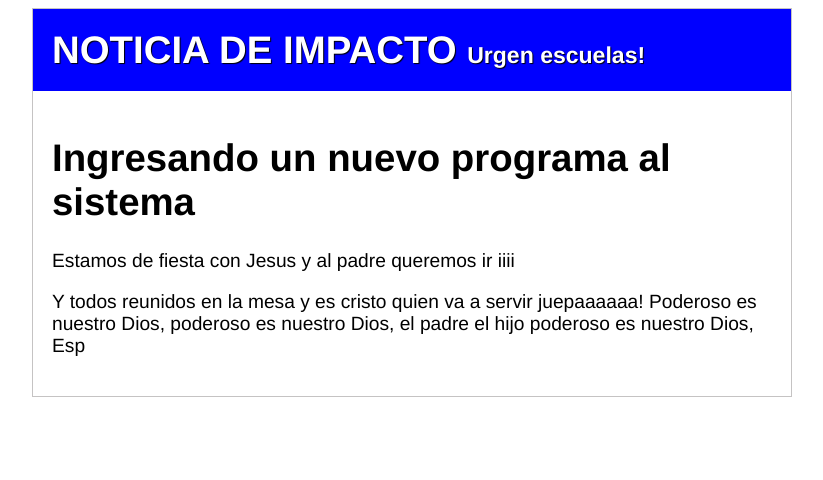
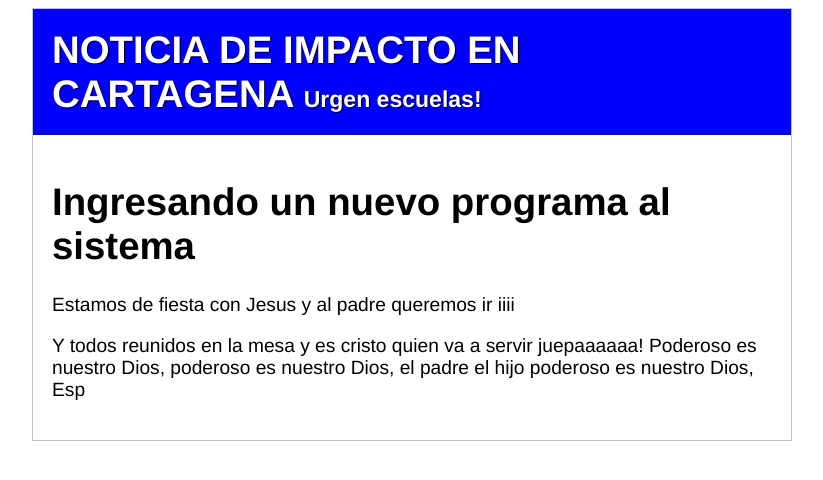
Before and after one commit to hainerarroyo/blog, a plain HTML site: page index.html in a window 1280 px wide. Shown: the whole page, without its empty margins (228-1051 px from the left). Drawn offline with Linux system fonts and the light colour scheme.

Commit message:
Mejorando titulo a cartagena

```diff
--- a/index.html
+++ b/index.html
@@ -9,7 +9,7 @@
 <body>
     <div class="container">
         <div class="cabecera">
-            NOTICIA DE IMPACTO
+            NOTICIA DE IMPACTO EN CARTAGENA
             <span class="stitulo">Urgen escuelas!</span>
         </div>
         <div class="post">
```
